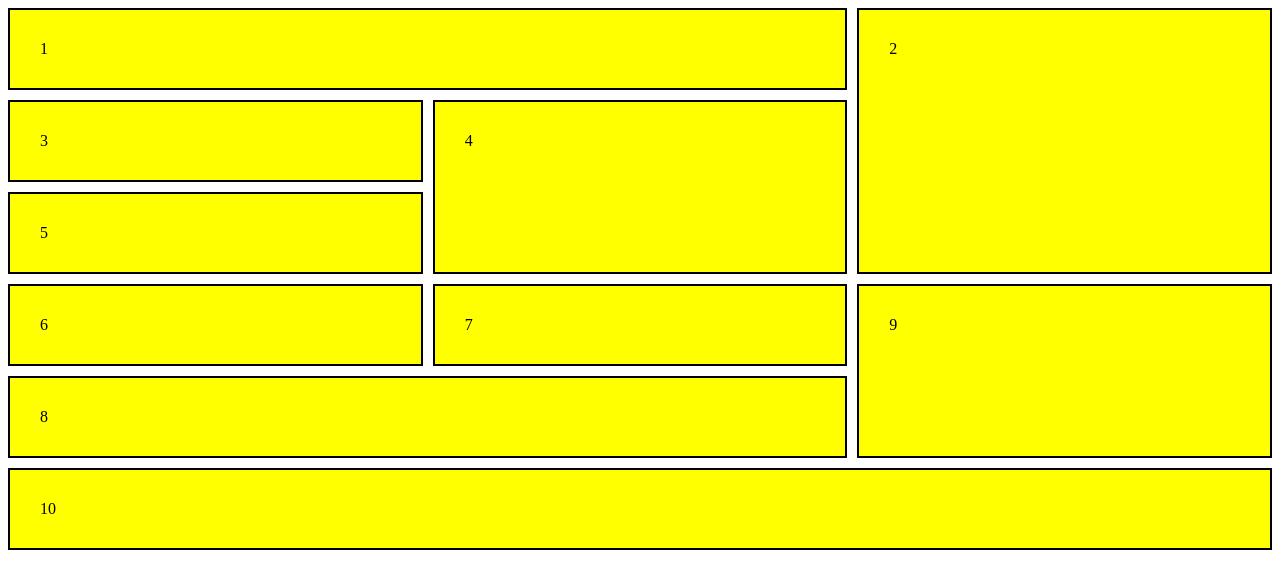
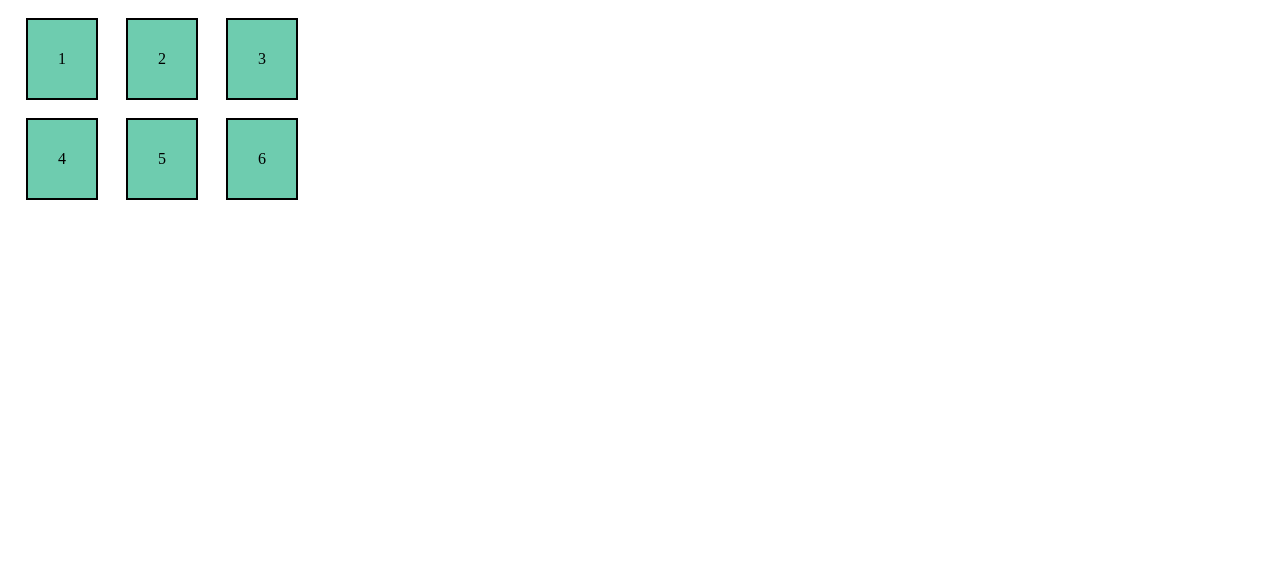
Before and after one commit to naveen-polasa/fsjs, a plain HTML site: page css/08/index.html in a window 1280 px wide. Drawn offline with Linux system fonts and the light colour scheme.

Commit message:
update css files

```diff
--- a/css/08/index.html
+++ b/css/08/index.html
@@ -15,10 +15,10 @@
         <div class="item item4">4</div>
         <div class="item item5">5</div>
         <div class="item item6">6</div>
-        <div class="item item7">7</div>
+    </div>
+        <!-- <div class="item item7">7</div>
         <div class="item item8">8</div>
-        <div class="item item9">9</div>
-        <div class="item item10">10</div>
-    </div>
+        <div class="item item9">9</div> -->
+        <!-- <div class="item item10">10</div> -->
 </body>
 </html>
--- a/css/08/styles.css
+++ b/css/08/styles.css
@@ -1,21 +1,76 @@
 .item {
   border: 2px solid black;
-  background-color: yellow;
-  /* margin: 10px; */
+  background-color: #6eccaf;
+  margin: 10px;
   padding: 30px;
 }
 
-.container{
-    display: grid;
-    grid-template-columns: 1fr 1fr 1fr;
-    grid-template-rows: 1fr 1fr 1fr;
-    /* column-gap: 10px;
-    row-gap: 10px; */
-    gap: 10px 10px;
-
+.container {
+  display: grid;
+  height: 400px;
+  grid-template-columns: 100px 100px 100px;
+  grid-template-rows: 100px 100px;
+  justify-items: flex-start;
+  align-items: flex-start;
+  justify-items: flex-end;
+  /* justify-items: center;
+  justify-items: end;
+  justify-items: start;
+  align-items: baseline;
+  align-items: flex-end;
+  align-items: stretch; */
 }
 
-.item1{
+/* justify-content: center;
+align-content: center; */
+
+/* justify-content: flex-start;
+justify-content: flex-end;
+justify-content: space-around;
+justify-content: space-between;
+justify-content: space-evenly;
+align-content: stretch;
+align-content: flex-start;
+align-content: flex-end;
+align-content: space-around;
+align-content: space-between; */
+
+/* column-gap: 20px;
+row-gap: 20px; */
+/* gap: 20px 30px */
+
+/* grid-template-areas:
+  "item1 item1 item2"
+  "item3 item4 item2"
+  "item3 item5 item5"
+  "item6 item6 item6"; */
+/* .item1 {
+  grid-area: item1;
+}
+.item2 {
+  grid-area: item2;
+}
+.item3 {
+  grid-area: item3;
+}
+.item4 {
+  grid-area: item4;
+}
+.item5 {
+  grid-area: item5;
+}
+.item6 {
+  grid-area: item6;
+} */
+
+/*
+    grid-template-columns: 100px 100px 100px;
+    grid-template-rows: 100px 100px 100px;     */
+
+/* column-gap: 10px;
+row-gap: 10px;
+gap: 10px 10px; */
+/* .item1{
     grid-column-start: 1;
     grid-column-end: 3;
 }
@@ -47,4 +102,4 @@
 .item10{
     grid-column-start: 1;
     grid-column-end: 4;
-}
+} */
```
